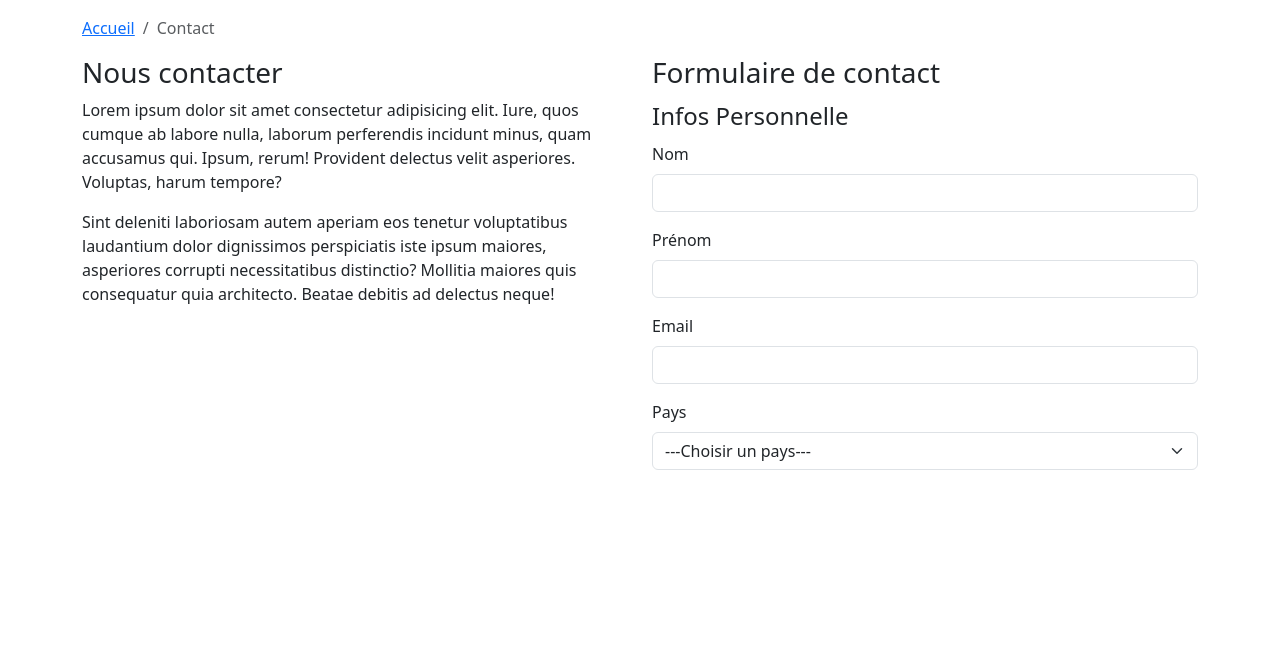
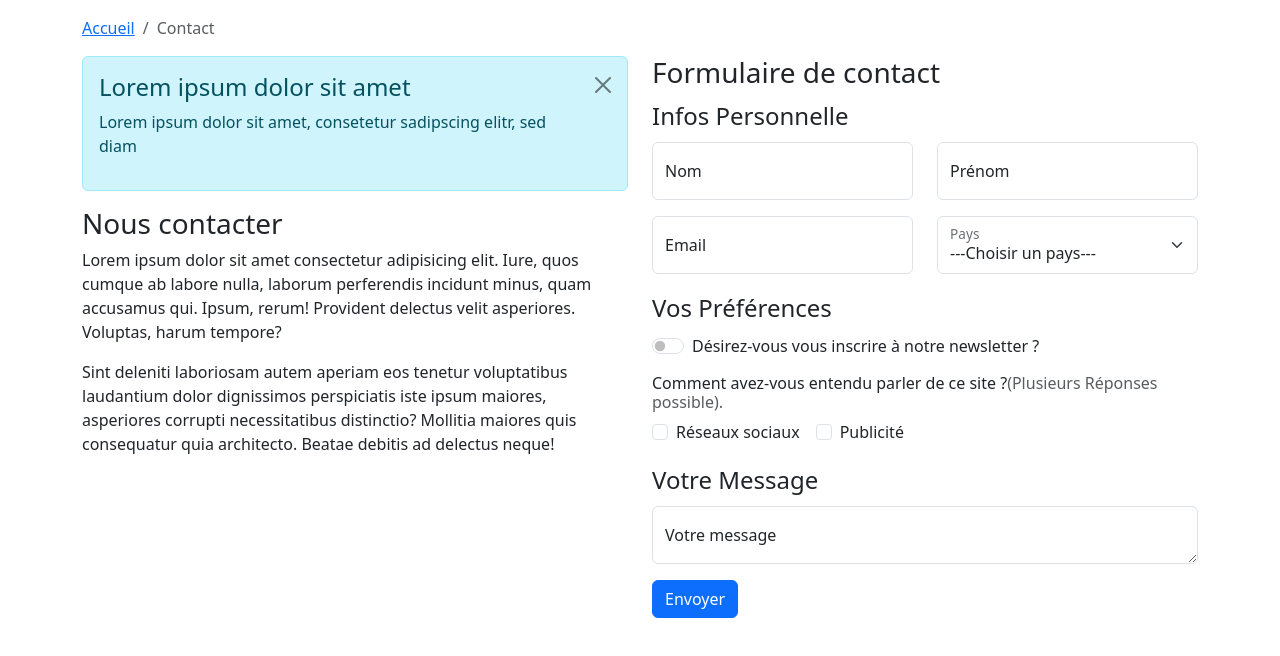
Before and after one commit to iyahiani/react, a React (Create React App) app: page /forms in a window 1280 px wide. Shown: the top 656 px of the page. Built offline with nearby package versions, Linux system fonts and the light colour scheme.

Commit message:
formulaire

```diff
--- a/package.json
+++ b/package.json
@@ -7,6 +7,7 @@
     "@testing-library/react": "^13.4.0",
     "@testing-library/user-event": "^13.5.0",
     "bootstrap": "^5.3.3",
+    "bootstrap-icons": "^1.11.3",
     "path-browserify": "^1.0.1",
     "react": "^18.3.1",
     "react-bootstrap": "^2.10.5",
--- a/src/components/NavBar.js
+++ b/src/components/NavBar.js
@@ -1,23 +1,52 @@
+import logo from '../images/one2Learn-Logo.png'
 
-import logo from '../images/one2Learn-Logo.png'
 const MyNavBar = () => {
     return (
         <header className="navbar navbar-expand-lg navbar-light bg-light px-3">
             <a href="#" className=" navbar-brand">
                 <img className="img-fluid object-fit-contain h-50" src={logo} alt="LOGO"/>
             </a>
-            <span className="navbar-text">lorem ipsum</span>
-            <button  className="navbar-toggler" data-bs-toggle="collapse" data-bs-target="#navbar">
+
+            <button className="navbar-toggler" data-bs-toggle="collapse" data-bs-target="#navbar">
                 <span className="navbar-toggler-icon"></span>
             </button>
-            <nav className="collapse navbar-collapse" id="navbar">
-                <ul className="navbar-nav ms-auto">
-                    <li className="nav-item" ><a href="#" target="_blank" className="nav-link active"> Accueil</a></li>
-                    <li className="nav-item"><a href="#"  target="_blank" className="nav-link"> Blog </a></li>
-                    <li className="nav-item"><a href="#"  target="_blank" className="nav-link"> A propos</a></li>
-                    <li className="nav-item"><a href="#" target="_blank" className="nav-link"> Contact</a></li>
-                </ul>
-            </nav>
+            <div className="collapse navbar-collapse" id="navbar">
+                <nav>
+                    <ul className="navbar-nav ms-auto">
+                        <li className="nav-item"><a href="#" target="_blank" className="nav-link active"> Accueil</a>
+                        </li>
+                        <li className="nav-item"><a href="#" target="_blank" className="nav-link"> Blog </a></li>
+                        <li className="nav-item dropdown"><a href="#" target="_blank"
+                                                             className="nav-link dropdown-toggle"
+                                                             data-bs-toggle="dropdown"> A propos</a>
+                            <ul className="dropdown-menu">
+                                <li className="nav-item"><a href="#" target="_blank"
+                                                            className="dropdown-item"> Item1 </a>
+                                </li>
+                                <li className="nav-item"><a href="#" target="_blank"
+                                                            className="dropdown-item"> Item2 </a>
+                                </li>
+                                <li className="nav-item"><a href="#" target="_blank"
+                                                            className="dropdown-item"> Item3 </a>
+                                </li>
+                            </ul>
+                        </li>
+                        <li className="nav-item"><a href="#" target="_blank" className="nav-link"> Contact</a></li>
+                    </ul>
+                </nav>
+                <form action="" id="search" className="ms-auto">
+                    <div className="input-group">
+                        <input type="search" name="s" placeholder="rechercher" className="form-control"/>
+                        <button type="submit" className="btn btn-primary">
+                            <svg xmlns="http://www.w3.org/2000/svg" width="16" height="16" fill="currentColor"
+                                 className="bi bi-search" viewBox="0 0 16 16">
+                                <path
+                                    d="M11.742 10.344a6.5 6.5 0 1 0-1.397 1.398h-.001q.044.06.098.115l3.85 3.85a1 1 0 0 0 1.415-1.414l-3.85-3.85a1 1 0 0 0-.115-.1zM12 6.5a5.5 5.5 0 1 1-11 0 5.5 5.5 0 0 1 11 0"/>
+                            </svg>
+                        </button>
+                    </div>
+                </form>
+            </div>
 
         </header>
 
--- a/src/components/formulaire.js
+++ b/src/components/formulaire.js
@@ -9,6 +9,11 @@ const MyFormulaire = () => {
                     </ol>
                 </nav>
                 <section className="col12 col-md-6 mb3">
+                    <div className="alert alert-info alert-dismissible show fade">
+                        <p className="h4">Lorem ipsum dolor sit amet</p>
+                        <p>Lorem ipsum dolor sit amet, consetetur sadipscing elitr, sed diam</p>
+                        <button className="btn-close" data-bs-dismiss="alert"></button>
+                    </div>
                     <h1 className="h3">Nous contacter</h1>
                     <p>Lorem ipsum dolor sit amet consectetur adipisicing elit. Iure, quos cumque ab labore nulla,
                         laborum perferendis incidunt minus, quam accusamus qui. Ipsum, rerum! Provident delectus velit
@@ -22,29 +27,86 @@ const MyFormulaire = () => {
                         <h2 className="h3">Formulaire de contact</h2>
                         <fieldset>
                             <legend>Infos Personnelle</legend>
-                            <div className="mb-3">
-                                <label htmlFor="name" className="form-label"> Nom</label>
-                                <input type="text" id="name" className="form-control"/>
+                            <div className="row">
+                                <div className="col-12 col-lg-6">
+                                    <div className="mb-3 form-floating">
+                                        <input type="text" id="name" className="form-control" placeholder="Votre Nom"/>
+                                        <label htmlFor="name"> Nom</label>
+
                                     </div>
-                            <div className="mb-3">
-                                <label htmlFor="prenom" className="form-label"> Prénom</label>
-                                <input type="text" id="prenom" className="form-control"/>
                                 </div>
-                            <div className="mb-3">
-                                <label htmlFor="mail" className="form-label"> Email</label>
-                                <input type="email" id="mail" className="form-control"/>
+                                <div className="col-12 col-lg-6">
+                                    <div className="mb-3 form-floating">
+                                        <input type="text" id="prenom" className="form-control"
+                                               placeholder="Votre Prénom"/>
+                                        <label htmlFor="prenom"> Prénom</label>
+
                                     </div>
-                            <div className="mb-3">
-                                <label htmlFor="npays" className="form-label"> Pays</label>
+                                </div>
+                                <div className="col-12 col-lg-6">
+                                    <div className="mb-3 form-floating">
+                                        <input type="email" id="mail" className="form-control"
+                                               placeholder="Votre Email"/>
+                                        <label htmlFor="mail"> Email</label>
+
+                                    </div>
+                                </div>
+                                <div className="col-12 col-lg-6">
+                                    <div className="mb-3 form-floating">
+
                                         <select name="npays" id="pays" className="form-select">
-                                    <option selected> ---Choisir un pays---</option>
+                                            <option value> ---Choisir un pays---</option>
                                             <option value="FR"> France</option>
                                             <option value="BE">Belgique</option>
                                             <option value="SP">Espagne</option>
                                             <option value="IT">Italie</option>
                                         </select>
+                                        <label htmlFor="npays"> Pays</label>
+                                    </div>
+                                </div>
+                            </div>
+
+
+                        </fieldset>
+                        <fieldset>
+                            <legend>Vos Préférences</legend>
+                            <div className="mb-3">
+
+                                <div className="form-check form-switch">
+                                    <input type="checkbox" name="newsletter" value="true" id="newsletter"
+                                           className="form-check-input"/>
+                                    <label className="form-check-label" htmlFor="newsletter">
+                                        Désirez-vous vous inscrire à notre newsletter ?
+                                    </label>
+                                </div>
+
+                            </div>
+                            <div className="mb-3">
+                                <p className="h6"> Comment avez-vous entendu parler de ce site ?<span
+                                    className="text-muted">(Plusieurs Réponses possible).</span></p>
+                                <div className="form-check form-check-inline">
+                                    <label className="form-check-label">
+                                        <input type="checkbox" name="how" value="reseau"
+                                               className="form-check-input"/> Réseaux sociaux
+                                    </label>
+                                </div>
+                                <div className="form-check form-check-inline">
+                                    <label className="form-check-label">
+                                        <input type="checkbox" name="how" value="publicite"
+                                               className="form-check-input"/> Publicité
+                                    </label>
+                                </div>
                             </div>
                         </fieldset>
+                        <fieldset>
+                            <legend>Votre Message</legend>
+                            <div className="mb-3 form-floating">
+                                <textarea name="message" id="message" className="form-control"
+                                          placeholder="Votre message"></textarea>
+                                <label htmlFor="message">Votre message</label>
+                            </div>
+                        </fieldset>
+                        <button type="submit" className="btn btn-primary">Envoyer</button>
                     </form>
                 </section>
             </section>
--- a/src/index.js
+++ b/src/index.js
@@ -5,6 +5,9 @@ import ReactDOM from 'react-dom/client';
 import {BrowserRouter as Router, Route, Routes} from 'react-router-dom';
 import TestCss from "./components/testCss";
 import 'bootstrap/dist/css/bootstrap.css'
+import 'bootstrap/dist/css/bootstrap.min.css';
+import 'bootstrap/dist/js/bootstrap.bundle.min.js';
+
 import MyNavBar from "./components/NavBar";
 import MyFileAriane from "./components/fileAriane";
 import MyCards from "./components/cards";
```
Also changed, not shown: 1 other file (tests, documents, lock files or other folders). Lines whose indentation alone changed are shown as unchanged.
